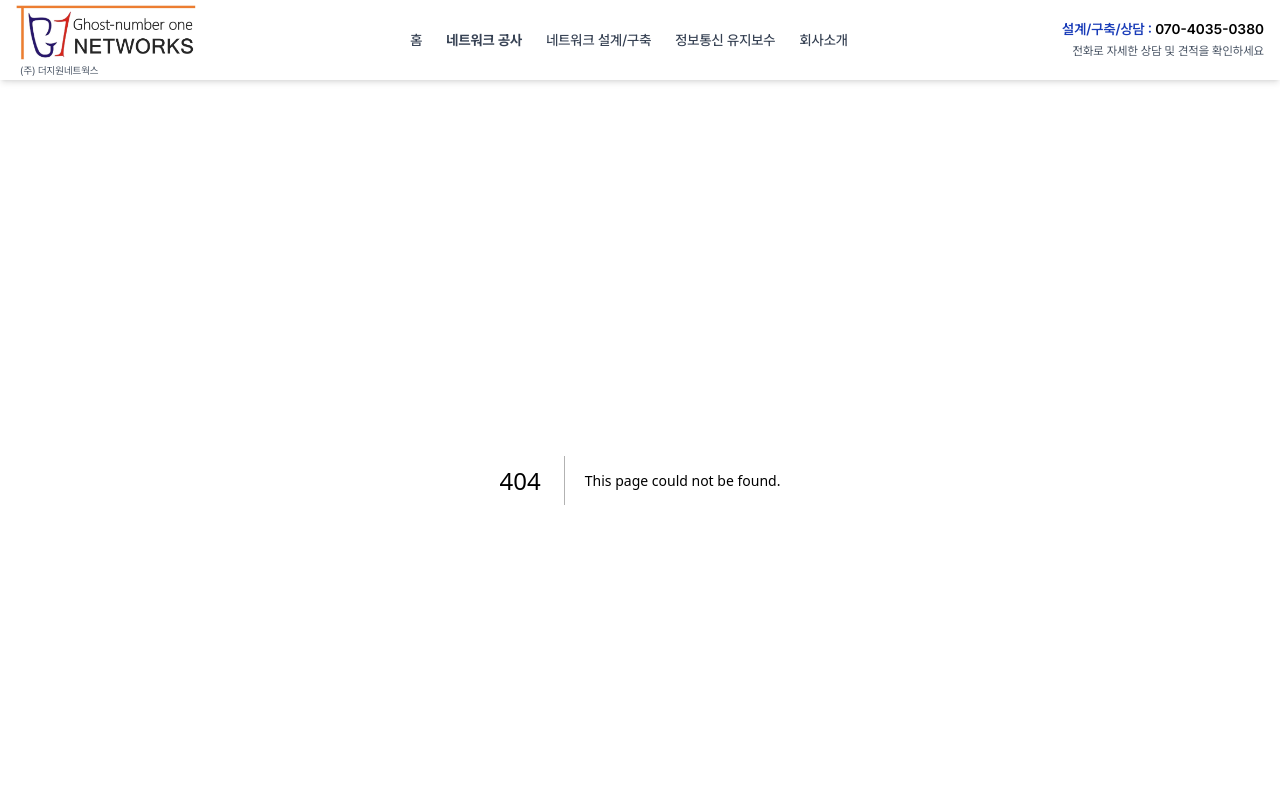
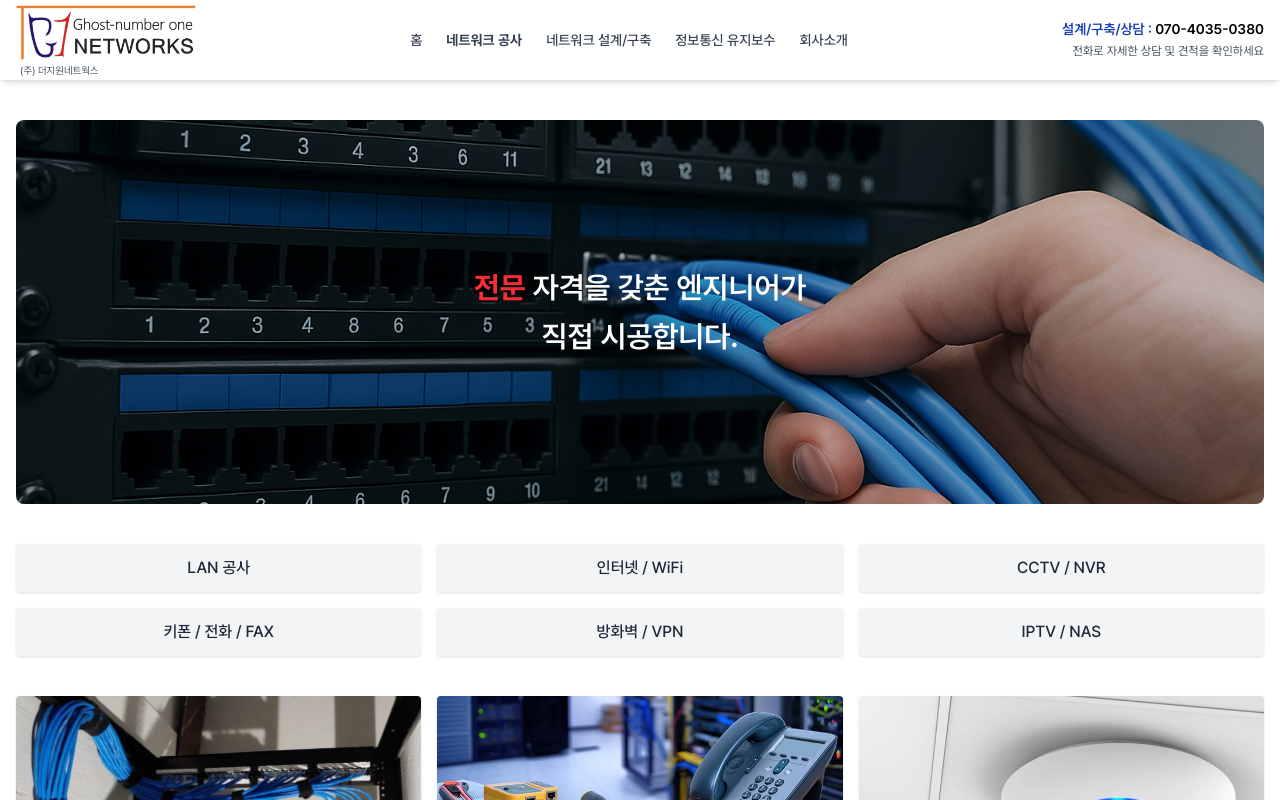
Before and after one commit to heo-it/deojiwon-web, a Next.js app: page /construction in a window 1280 px wide. Before the commit this address had no page. Shown: the top 800 px of the page. Built offline with nearby package versions, Linux system fonts and the light colour scheme.

Commit message:
chore: 페이지 URL 변경

```diff
--- /dev/null
+++ b/app/construction/page.tsx
@@ -0,0 +1,5 @@
+import ConstructionContent from "../../components/ConstructionContent";
+
+export default function ConstructionPage() {
+  return <ConstructionContent />;
+}
--- a/app/network-construction-content/page.tsx
+++ /dev/null
@@ -1,7 +0,0 @@
-import NetworkConstructionContent from "../../components/NetworkConstructionContent";
-
-const NetworkConstructionContentPage = () => {
-  return <NetworkConstructionContent />;
-};
-
-export default NetworkConstructionContentPage;
--- a/components/NetworkConstructionContent.tsx
+++ b/components/ConstructionContent.tsx
@@ -2,7 +2,7 @@
 
 import Image from "next/image";
 
-export default function NetworkConstructionContent() {
+export default function ConstructionContent() {
   return (
     <section className="w-full bg-white text-gray-800">
       {/* 타이틀 */}
```
